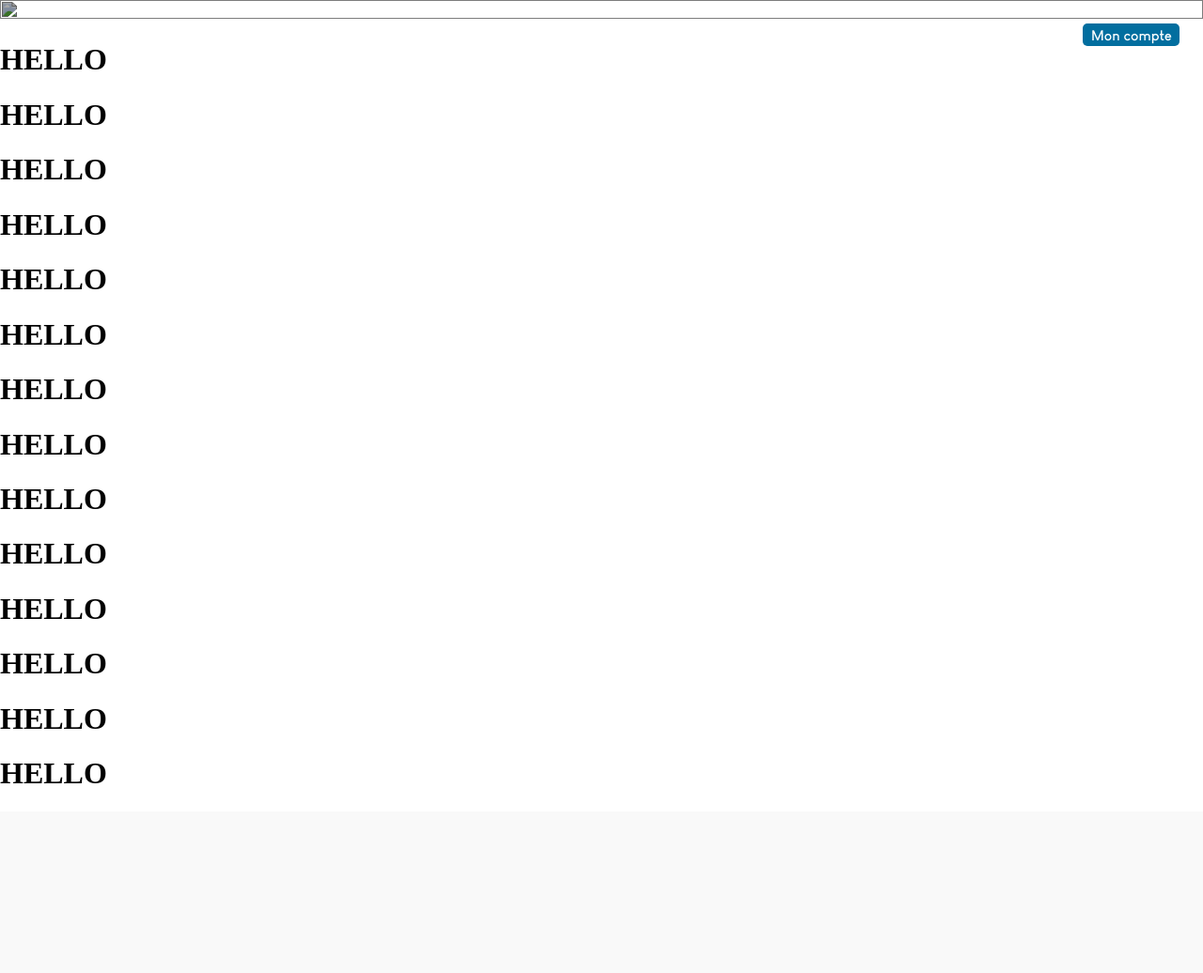
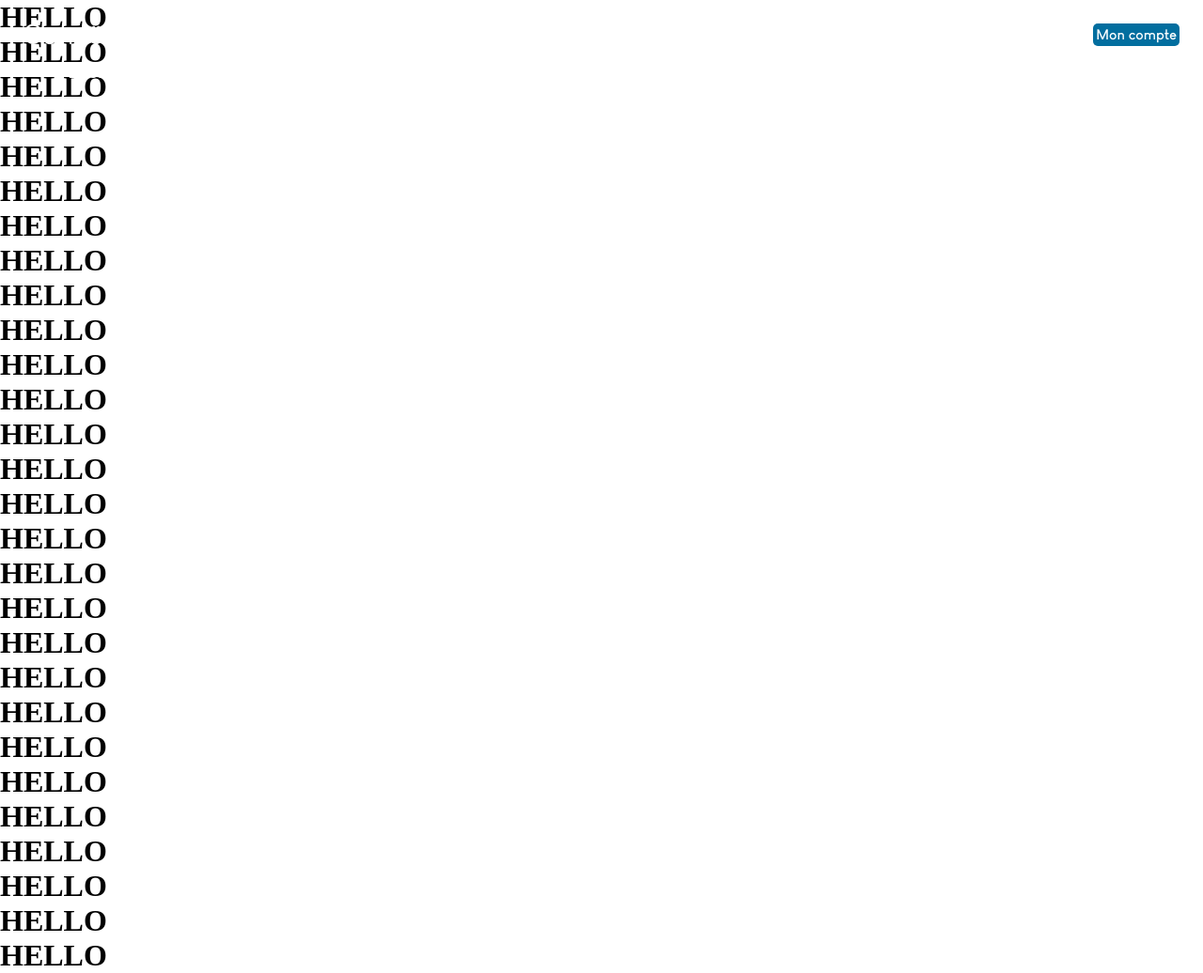
Before and after one commit to Megapixel-code/2025_website_kayak, a Django app: template website/main_app/templates/le_club.html in a window 1280 px wide. Shown: the whole page at 94% size. Before the commit the page ends 834 px from the top, so only its background shows below. Run offline with Django 5.2, Linux system fonts and the light colour scheme; the template is opened without the code that fills it, so the values that code supplies are empty.

Commit message:
header correct remake and js changes (resizefunction)

```diff
--- a/website/main_app/static/css/styles.css
+++ b/website/main_app/static/css/styles.css
@@ -8,10 +8,14 @@
 }
 
 
+*{
+    margin: 0;
+    padding: 0;
+}
+
 
 body{
     background-color: white;
-    margin: 0;
 }
 
 
@@ -20,116 +24,94 @@ a{
     text-decoration: none;
 }
 
-/* ========================= PAGE MENU HEADER ========================= */
 
+/* ========================= PAGE MENU HEADER GENERAL ========================= */
 header#header{
-    /* color change on scroll (see js) */
-    background-color: rgba(256, 256, 256, 0);
-    transition: 0.5s;
-    /* fixed position, will stay on top */
-    position: fixed;
-    top: 0;
-    left: 0;
+    font-family: Cafe_Bold;
     width: 100%;
-    /* other */
-    font-family: Cafe_Bold;
-    box-shadow: 0px 1px 5px transparent;
-    color: white;
 }
-
 div#website_name{
-    /* website name */
+    font-family: Cafe;
     font-size: 30px;
-    margin-left: 24px;
-    padding-top: 20px;
 }
-
 div#utilisateurs{
     position: absolute;
-    display: inline;
+    display: inline-block;
+    background: #026e9f;
+    z-index: 1;
     top: 25px;
-    right: 44px;
+    right: 25px;
+    border-radius: 5px;
+    padding-top: 3px;
+    padding-bottom: 3px;
     transition: 500ms;
 }
 div#utilisateurs:hover{
     transform: translateY(-3px);
     transition: 500ms;
+    background: #03a9f4;
 }
 div#utilisateurs a{
-    text-align: center;
     color: white;
     font-size: 15px;
-    display: flex;
-    justify-content: center;
-    align-items: center;
-    width: 125%;
-    height: calc(1em*1.6);
-}
-div#utilisateurs a:hover{
-    padding-bottom: 3px;
-}
-div#utilisateurs a::after{
-    content: '';
-    position: absolute;
-    background: #026e9f;
-    width: 120%;
-    height: calc(1em*1.6);
-    right: -22.5%;
-    top: 0;
-    z-index: -1;
-    border-radius: 5px;
-    transition: 500ms;
-}
-div#utilisateurs a:hover::after{
-    background: #03a9f4;
-    transition: 500ms;
-}
-
-header#header div ul{
-    color: white;
-}
-header#header div ul li{
-    background-color: inherit;
-}
-
-#keep_hover{
-    color: #03a9f4;
-    text-decoration: underline;
-    text-underline-offset: 4px;
-    text-decoration-thickness: 2px;
+    padding: 3px;
 }
 
 @media screen and (min-width: 900px) {
     /* if the screen is bigger than 900px (on a computer) */
+    /* ========================= PAGE MENU HEADER COMPUTER ========================= */
+
+    header#header{
+        /* color change on scroll (see js) */
+        background-color: rgba(256, 256, 256, 0);
+        transition: 0.5s;
+        /* fixed position, will stay on top */
+        position: fixed;
+        /* other */
+        box-shadow: 0px 1px 5px transparent;
+        color: white;
+    }
+
+    div#website_name{
+        /* website name */
+        position: relative;
+        display: inline-block;
+        padding-left: 24px;
+        padding-top: 20px;
+    }
+
+    div#header_path_container{
+        margin-top: 15px;
+        margin-bottom: 15px;
+    }
+    div#header_path_container ul{
+        display: flex;
+        justify-content: space-evenly;
+        list-style-type: none;
+        text-align: center;
+        color: white;
+    }
+    #keep_hover{
+        color: #03a9f4;
+        text-decoration: underline;
+        text-underline-offset: 4px;
+        text-decoration-thickness: 2px;
+    }
     /* underline animation on the header links */
-    header#header div ul li a {
-        display: inline-block;
-    }
-    header#header div ul li a:hover {
+    div#header_path_container ul li a:hover {
         color: #03a9f4;
         transition: 300ms;
     }
-    header#header div ul li a::after {
+    div#header_path_container ul li a::after {
+        display: block;
         content: '';
         width: 0px;
         height: 1.5px;
-        display: block;
         background: #03a9f4;
         transition: 300ms;
     }
-    header#header div ul li a:hover::after {
+    div#header_path_container ul li a:hover::after {
         width: 100%;
-    }
-    /* end of underline animation */
-
-    header#header div ul li{
-        display: inline;
-        margin-inline: calc(9%/7);
-    }
-    header#header div ul{
-        list-style-type: none;
-        padding-left: 0;
-        text-align: center;
     }
 }
 @media screen and (max-width: 900px) {
@@ -139,22 +121,18 @@ header#header div ul li{
 /* ========================= PAGE IMAGE HEADER ========================= */
 
 div#page_header{
-
+    position: relative;
+    z-index: -1;
 }
 
 div#page_header img{
-    height: 100%;
+    height: 200%;
     width: 100%;
 
-    position: relative;
-    z-index: -1;
+    position: absolute;
+    z-index: -2;
     filter: brightness(65%);
 
     /*make the image not selectable :*/ /* TODO NOT WORKING */
-    user-drag: none;
-    user-select: none;
-    -moz-user-select: none;
-    -webkit-user-drag: none;
-    -webkit-user-select: none;
-    -ms-user-select: none;
+    pointer-events: none;
 }
--- a/website/main_app/static/js/script.js
+++ b/website/main_app/static/js/script.js
@@ -1,16 +1,38 @@
-window.onscroll = function() {scrollFunction()};
+window.onresize = function() {resizeFunction()}
+
+window.onload = resizeFunction
+
+
+function resizeFunction(){
+    if (document.body.clientWidth > 900){
+        window.onscroll = function() {scrollFunction()};
+        scrollFunction();
+    }
+    else{
+        window.onscroll = function() {};
+
+        var header = document.getElementById("header");
+        header.style.background = '';
+        header.style.boxShadow = '';
+        header.style.color = '';
+        document.querySelector("header#header div ul").style.color = '';
+    }
+}
+
 
 function scrollFunction(){
+    var header = document.getElementById("header");
+
     if (document.body.scrollTop > 5 || document.documentElement.scrollTop > 5){
-        document.getElementById("header").style.background = `rgba(256, 256, 256, 1)`;
-        document.getElementById("header").style.boxShadow = `0px 1px 5px gray`;
-        document.getElementById("header").style.color = `black`;
+        header.style.background = `rgba(256, 256, 256, 1)`;
+        header.style.boxShadow = `0px 1px 5px gray`;
+        header.style.color = `black`;
         document.querySelector("header#header div ul").style.color = `#026e9f`;
     }
     else {
-        document.getElementById("header").style.background = `rgba(256, 256, 256, 0)`;
-        document.getElementById("header").style.boxShadow = `0px 1px 5px transparent`;
-        document.getElementById("header").style.color = `white`;
+        header.style.background = `rgba(256, 256, 256, 0)`;
+        header.style.boxShadow = `0px 1px 5px transparent`;
+        header.style.color = `white`;
         document.querySelector("header#header div ul").style.color = `white`;
     }
 }
--- a/website/main_app/templates/base.html
+++ b/website/main_app/templates/base.html
@@ -10,13 +10,20 @@
 </head>
 <body>
     <header id="header">
+        <div>
+            <!--
+            <svg xmlns="http://www.w3.org/2000/svg" height="24" viewBox="0 0 24 24" width="24" focusable="false" aria-hidden="true" style="pointer-events: none; display: inherit; width: 100%; height: 100%;">
+                <path d="M21 6H3V5h18v1zm0 5H3v1h18v-1zm0 6H3v1h18v-1z"></path>
+            </svg>
+            -->
+        </div>
         <div id="website_name">
             <a href="../../../../">Canoë Kayak Sartrouville</a>
         </div>
         <div id="utilisateurs">
             <a href="../../../../utilisateurs/">Mon compte</a>
         </div>
-        <div>
+        <div id="header_path_container">
             <ul>
                 <li><a href="../../../../" {% if request.path == '/' %} id="keep_hover" {% endif %}>
                     LE CLUB
--- a/website/main_app/templates/le_club.html
+++ b/website/main_app/templates/le_club.html
@@ -25,4 +25,18 @@ Canoë Kayak Sartrouville
 <h1>HELLO</h1>
 <h1>HELLO</h1>
 <h1>HELLO</h1>
+<h1>HELLO</h1>
+<h1>HELLO</h1>
+<h1>HELLO</h1>
+<h1>HELLO</h1>
+<h1>HELLO</h1>
+<h1>HELLO</h1>
+<h1>HELLO</h1>
+<h1>HELLO</h1>
+<h1>HELLO</h1>
+<h1>HELLO</h1>
+<h1>HELLO</h1>
+<h1>HELLO</h1>
+<h1>HELLO</h1>
+<h1>HELLO</h1>
 {% endblock %}
```
